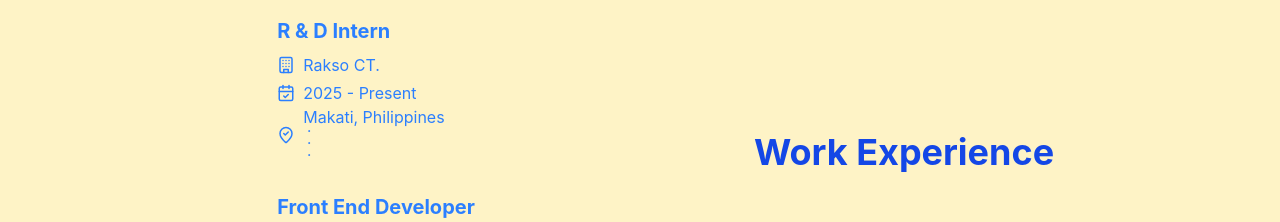
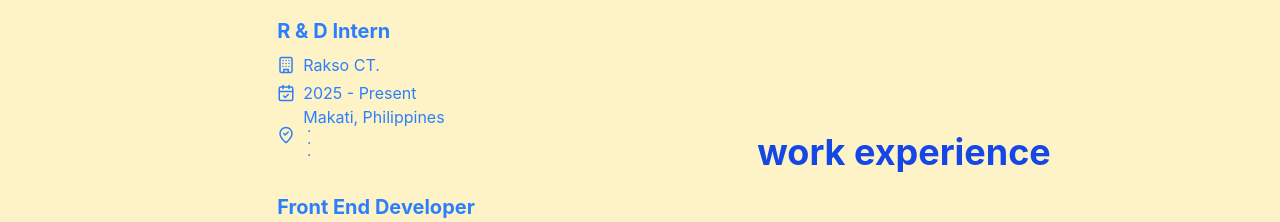
Before and after one commit to jinvkyen/website-portfolio, a React (Vite) app: page / in a window 1280 px wide. Shown: the part 1040-1262 px from the top of the page. Built offline with nearby package versions, Linux system fonts and the light colour scheme; a web font is replaced by a local one.

Commit message:
change headings into small ones hehe

```diff
--- a/src/components/Experience.jsx
+++ b/src/components/Experience.jsx
@@ -55,7 +55,7 @@ export function Experience({ theme }) {
         </div>
         <div className='col-span-1 order-1 md:order-2 mb-8 md:mb-0'>
           <h2 className={`text-3xl md:text-4xl mb-4 font-bold text-center ${theme.text} overflow-hidden`}>
-            Work Experience
+            work experience
           </h2>
         </div>
       </div>
--- a/src/components/Projects.jsx
+++ b/src/components/Projects.jsx
@@ -1,6 +1,6 @@
 import { Github, ExternalLink, ArrowRight, Code } from "lucide-react";
 
-// Updated projects data
+// Change projects data here:
 const projectsData = [
   {
     id: 1,
```
